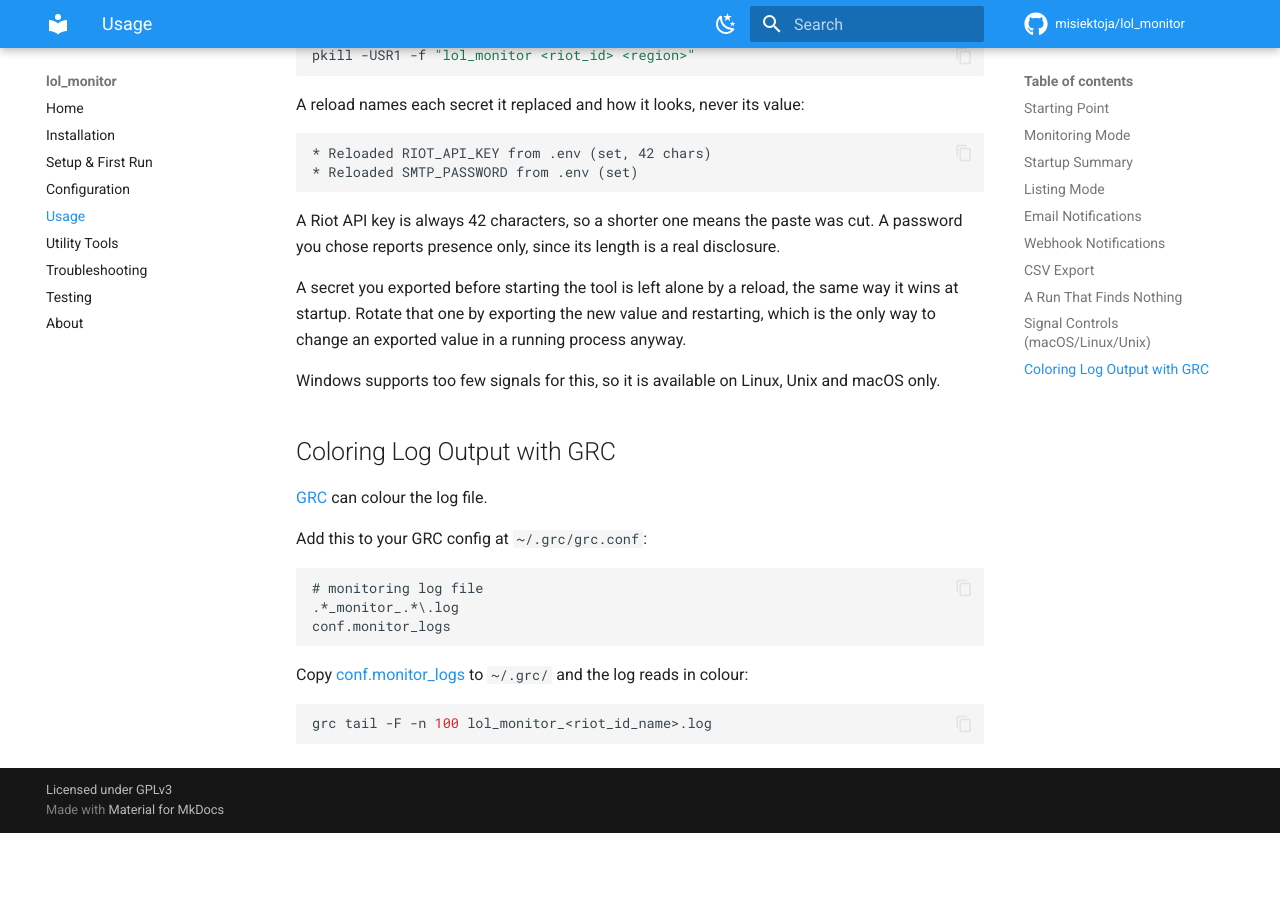
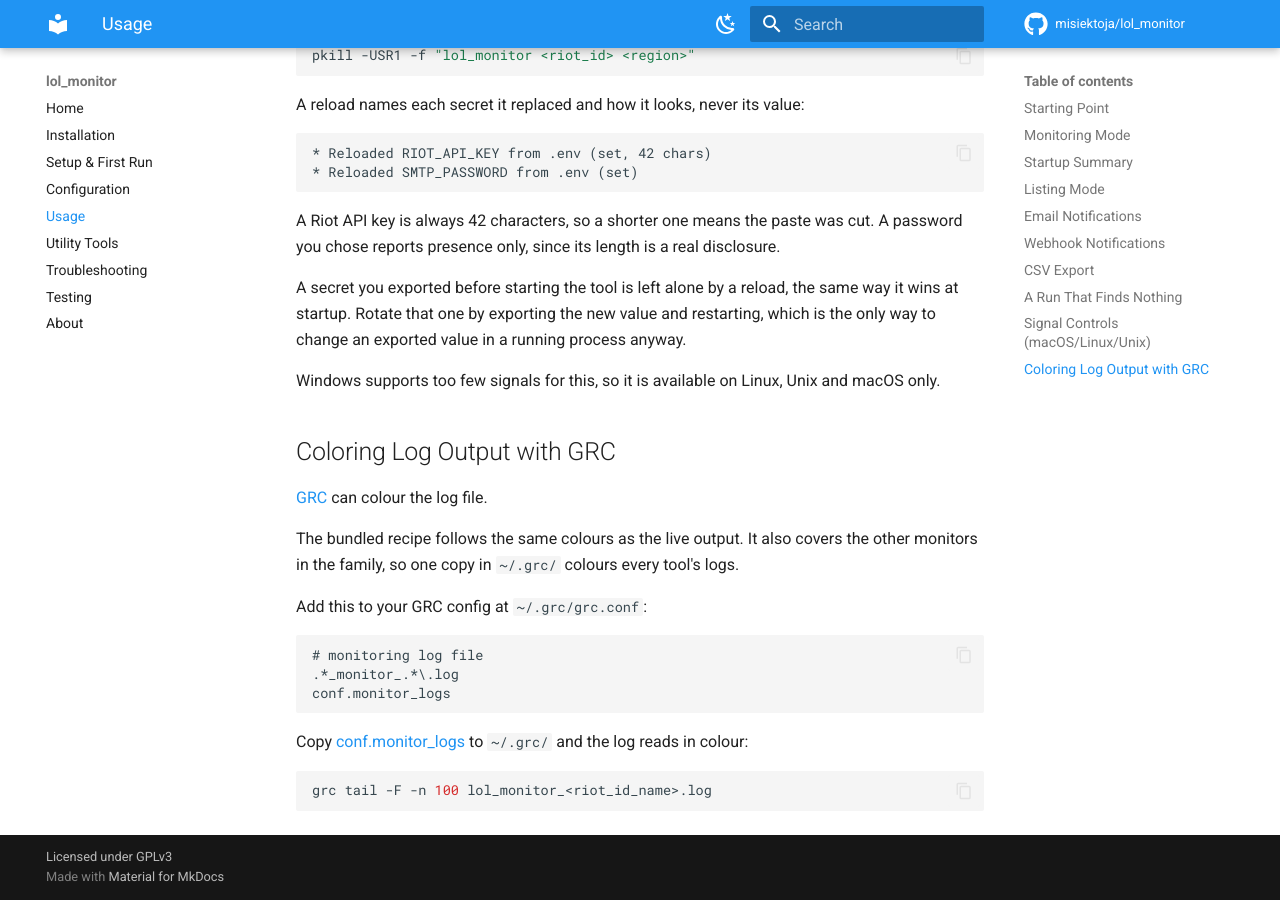
Before and after one commit to misiektoja/lol_monitor, an MkDocs documentation site: the page built from docs/usage.md, in a window 1280 px wide and 900 px high, scrolled down 5536 px. Built offline with MkDocs 1.6.1 and Material for MkDocs 9.7.7, drawn with Linux system fonts in a browser that asks for light colours; comment, search, counter and statistics services are not loaded; before the commit the page ends 6369 px from its top, so only the background shows below that.

Commit message:
docs(usage): say the grc recipe follows the live colours and covers the family

````diff
--- a/docs/usage.md
+++ b/docs/usage.md
@@ -211,6 +211,8 @@
 
 [GRC](https://github.com/garabik/grc) can colour the log file.
 
+The bundled recipe follows the same colours as the live output. It also covers the other monitors in the family, so one copy in `~/.grc/` colours every tool's logs.
+
 Add this to your GRC config at `~/.grc/grc.conf`:
 
 ```
````
